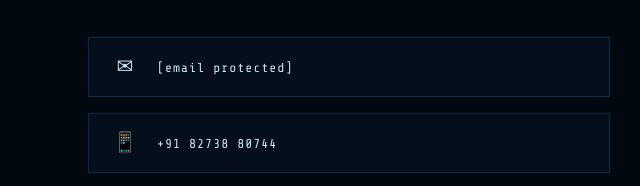
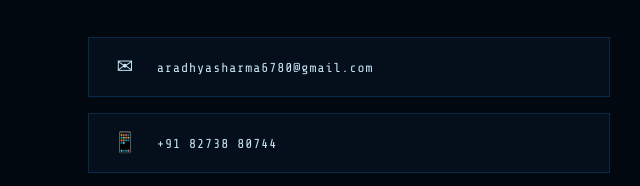
Before and after one commit to Aradhya768/PORTFOLIO, a plain HTML site: page index.html in a window 1280 px wide. Shown: the part 4244-4430 px from the top of the page, 0-640 px from the left. Drawn offline with nearby package versions, Linux system fonts and the light colour scheme.

Commit message:
Change email address in contact section
Updated email contact information in the footer.

```diff
--- a/index.html
+++ b/index.html
@@ -1157,7 +1157,7 @@
         <div class="contact-links">
           <a href="/cdn-cgi/l/email-protection#d5b4a7b4b1bdacb4a6bdb4a7b8b4e3e2ede595b2b8b4bcb9fbb6bab8" class="contact-link reveal">
             <span class="contact-link-icon">✉</span>
-            <span class="contact-link-text"><span class="__cf_email__" data-cfemail="e2839083868a9b83918a83908f83d4d5dad2a2858f838b8ecc818d8f">[email&#160;protected]</span></span>
+            <span class="contact-link-text"><span class="__cf_email__" data-cfemail="e2839083868a9b83918a83908f83d4d5dad2a2858f838b8ecc818d8f">aradhyasharma6780@gmail.com</span></span>
           </a>
           <a href="tel:+918273880744" class="contact-link reveal">
             <span class="contact-link-icon">📱</span>
```
